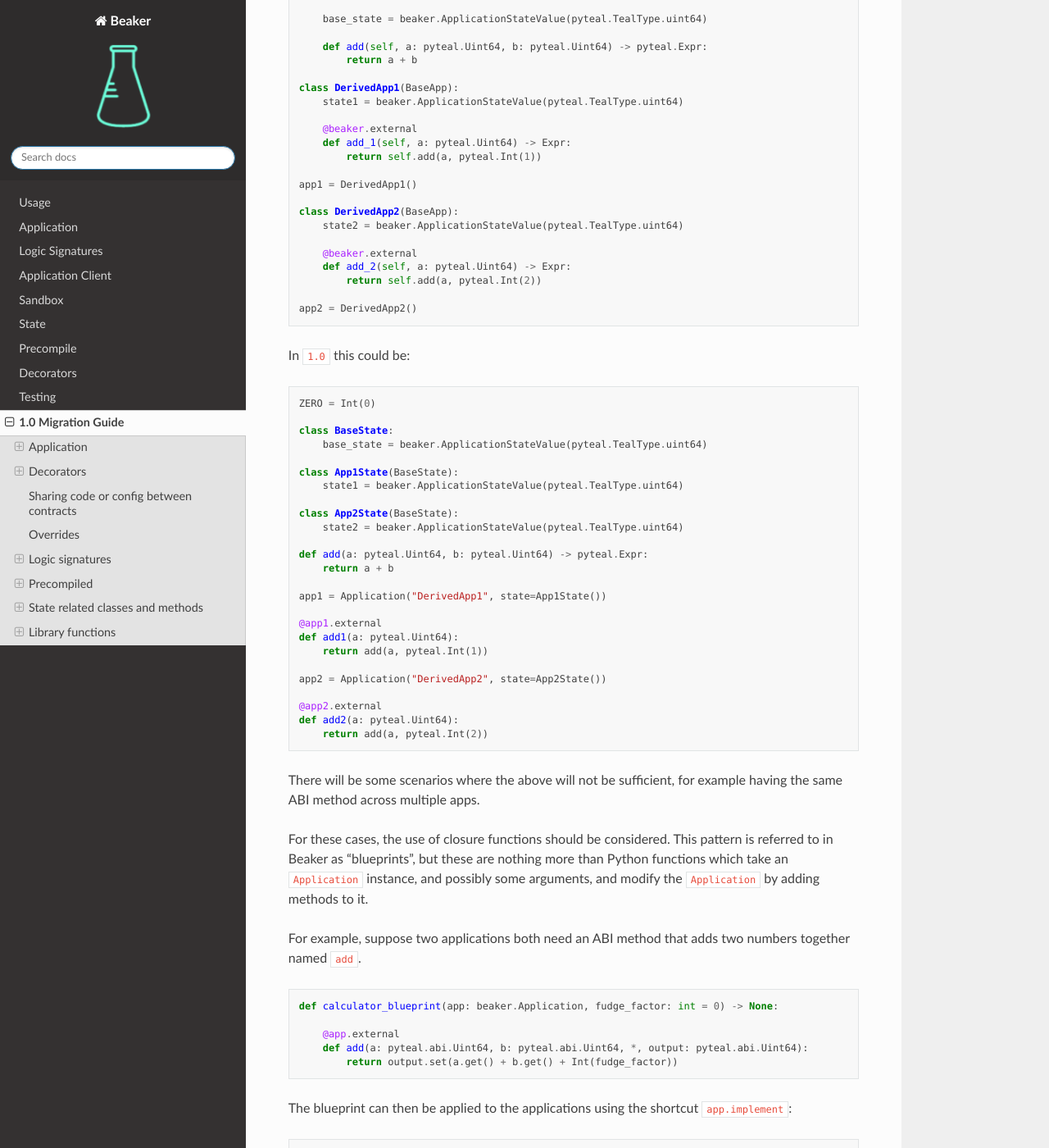
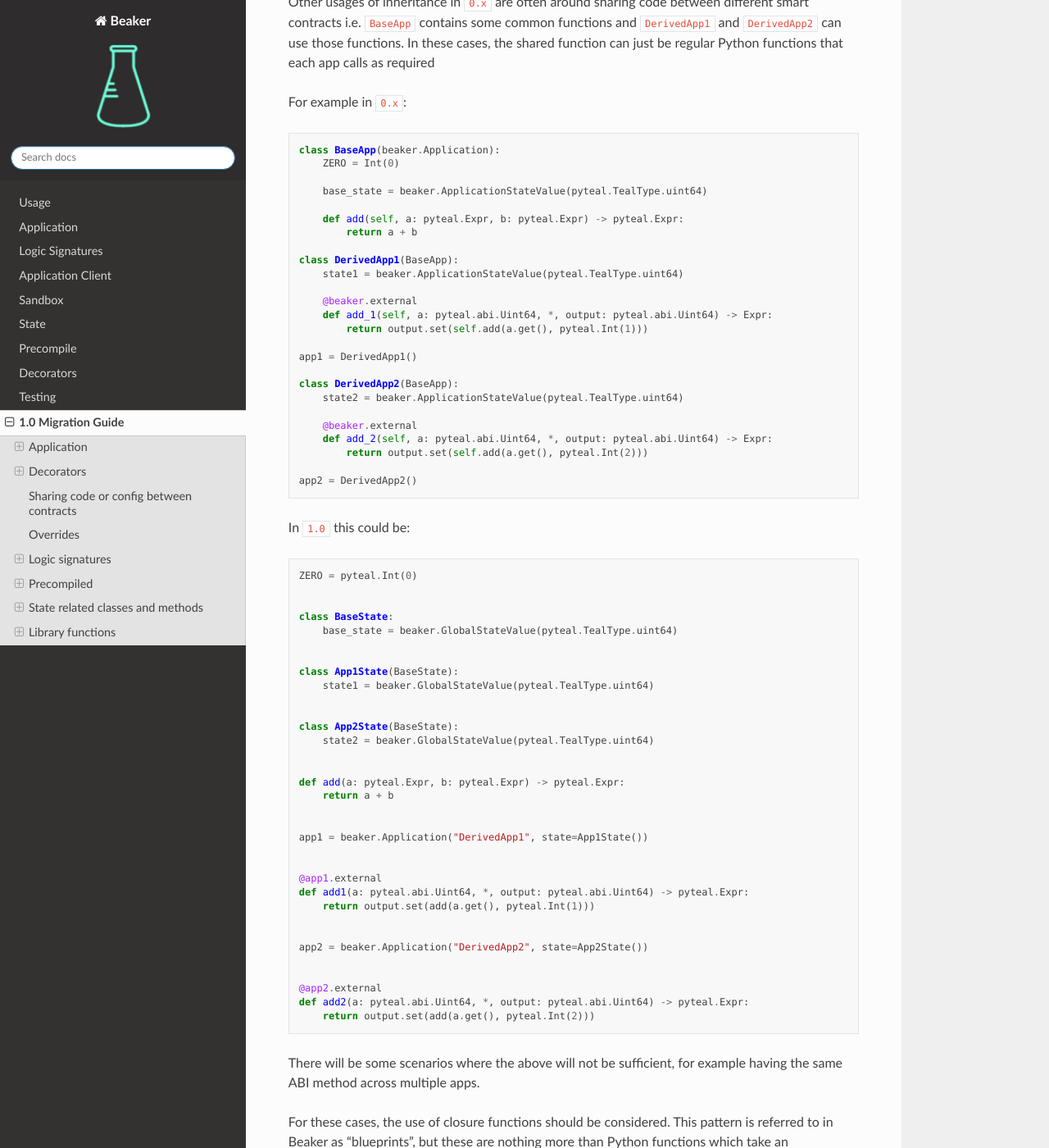
Before and after one commit to algorandfoundation/beaker, a Sphinx documentation site: the page built from docs/source/migration.rst, in a window 1280 px wide and 1400 px high, scrolled down 6029 px. Shown: the whole window at 82% size. Built offline with Sphinx 7.4.7 and the Read the Docs theme 2.0.0, drawn with Linux system fonts in a browser that asks for light colours; some of the changed text lies outside the part shown.

```diff
--- a/docs/source/migration.rst
+++ b/docs/source/migration.rst
@@ -12,6 +12,9 @@ Application instantiation
 With version ``1.0`` of Beaker an application is no longer defined by inheriting ``Application``, instead
 ``Application`` is instantiated directly, state is separated from the class, and methods are
 added through decorators on the ``Application`` instance.
+
+.. note:: The examples in this guide are assumed to have the following imports at the top, but have been
+          omitted for brevity ``import beaker`` and  ``import pyteal``
 
 For example in ``0.x``:
 
@@ -31,9 +34,11 @@ in ``1.0`` this becomes:
 .. code-block:: python
 
     class MyState:
-        my_value = beaker.ApplicationStateValue(pyteal.TealType.uint64)
+        my_value = beaker.GlobalStateValue(pyteal.TealType.uint64)
+
 
     app = beaker.Application("MyApp", state=MyState())
+
 
     @app.external
     def set_value(new_value: pyteal.abi.Uint64) -> pyteal.Expr:
@@ -86,7 +91,9 @@ becomes this in ``1.0``:
 
     app = beaker.Application(
         "MyApp",
-        build_options=beaker.BuildOptions(avm_version=7, scratch_slots=False, frame_pointers=False),
+        build_options=beaker.BuildOptions(
+            avm_version=7, scratch_slots=False, frame_pointers=False
+        ),
         descr="This is my Beaker app. There are others like it, but this one is mine",
     )
 
@@ -209,7 +216,7 @@ in ``1.0`` this becomes:
 
 .. code-block:: python
 
-    @pyteal.Subroutine(TealType.uint64)
+    @pyteal.Subroutine(pyteal.TealType.uint64)
     def add(a: pyteal.Expr, b: pyteal.Expr) -> pyteal.Expr:
         return a + b
 
@@ -237,6 +244,7 @@ In ``1.0`` this becomes:
 .. code-block:: python
 
     app = beaker.Application("MyApp")
+
 
     @app.external(
         bare=True,
@@ -272,15 +280,15 @@ For example in ``0.x``:
 
         base_state = beaker.ApplicationStateValue(pyteal.TealType.uint64)
 
-        def add(self, a: pyteal.Uint64, b: pyteal.Uint64) -> pyteal.Expr:
+        def add(self, a: pyteal.Expr, b: pyteal.Expr) -> pyteal.Expr:
             return a + b
 
     class DerivedApp1(BaseApp):
         state1 = beaker.ApplicationStateValue(pyteal.TealType.uint64)
 
         @beaker.external
-        def add_1(self, a: pyteal.Uint64) -> Expr:
-            return self.add(a, pyteal.Int(1))
+        def add_1(self, a: pyteal.abi.Uint64, *, output: pyteal.abi.Uint64) -> Expr:
+            return output.set(self.add(a.get(), pyteal.Int(1)))
 
     app1 = DerivedApp1()
 
@@ -288,8 +296,8 @@ For example in ``0.x``:
         state2 = beaker.ApplicationStateValue(pyteal.TealType.uint64)
 
         @beaker.external
-        def add_2(self, a: pyteal.Uint64) -> Expr:
-            return self.add(a, pyteal.Int(2))
+        def add_2(self, a: pyteal.abi.Uint64, *, output: pyteal.abi.Uint64) -> Expr:
+            return output.set(self.add(a.get(), pyteal.Int(2)))
 
     app2 = DerivedApp2()
 
@@ -297,31 +305,39 @@ In ``1.0`` this could be:
 
 .. code-block:: python
 
-    ZERO = Int(0)
+    ZERO = pyteal.Int(0)
+
 
     class BaseState:
-        base_state = beaker.ApplicationStateValue(pyteal.TealType.uint64)
+        base_state = beaker.GlobalStateValue(pyteal.TealType.uint64)
+
 
     class App1State(BaseState):
-        state1 = beaker.ApplicationStateValue(pyteal.TealType.uint64)
+        state1 = beaker.GlobalStateValue(pyteal.TealType.uint64)
+
 
     class App2State(BaseState):
-        state2 = beaker.ApplicationStateValue(pyteal.TealType.uint64)
+        state2 = beaker.GlobalStateValue(pyteal.TealType.uint64)
 
-    def add(a: pyteal.Uint64, b: pyteal.Uint64) -> pyteal.Expr:
+
+    def add(a: pyteal.Expr, b: pyteal.Expr) -> pyteal.Expr:
         return a + b
 
-    app1 = Application("DerivedApp1", state=App1State())
+
+    app1 = beaker.Application("DerivedApp1", state=App1State())
+
 
     @app1.external
-    def add1(a: pyteal.Uint64):
-        return add(a, pyteal.Int(1))
+    def add1(a: pyteal.abi.Uint64, *, output: pyteal.abi.Uint64) -> pyteal.Expr:
+        return output.set(add(a.get(), pyteal.Int(1)))
 
-    app2 = Application("DerivedApp2", state=App2State())
+
+    app2 = beaker.Application("DerivedApp2", state=App2State())
+
 
     @app2.external
-    def add2(a: pyteal.Uint64):
-        return add(a, pyteal.Int(2))
+    def add2(a: pyteal.abi.Uint64, *, output: pyteal.abi.Uint64) -> pyteal.Expr:
+        return output.set(add(a.get(), pyteal.Int(2)))
 
 There will be some scenarios where the above will not be sufficient, for example having the same ABI method across
 multiple apps.
@@ -335,28 +351,28 @@ For example, suppose two applications both need an ABI method that adds two numb
 .. code-block:: python
 
     def calculator_blueprint(app: beaker.Application, fudge_factor: int = 0) -> None:
-
         @app.external
         def add(a: pyteal.abi.Uint64, b: pyteal.abi.Uint64, *, output: pyteal.abi.Uint64):
-            return output.set(a.get() + b.get() + Int(fudge_factor))
+            return output.set(a.get() + b.get() + pyteal.Int(fudge_factor))
 
 The blueprint can then be applied to the applications using the shortcut ``app.implement``:
 
 .. code-block:: python
 
-    app = Application("App").implement(calculator_blueprint)
+    app = beaker.Application("App").implement(calculator_blueprint)
 
-    off_by_one_app = Application("OffByOne").implement(calculator_blueprint, fudge_factor=1)
-
+    off_by_one_app = beaker.Application("OffByOne").implement(
+        calculator_blueprint, fudge_factor=1
+    )
 
 Note that this is equivalent to:
 
 .. code-block:: python
 
-    app = Application("App")
+    app = beaker.Application("App")
     calculator_blueprint(app)
 
-    off_by_one_app = Application("OffByOne")
+    off_by_one_app = beaker.Application("OffByOne")
     calculator_blueprint(off_by_one_app, fudge_factor=1)
 
 
@@ -392,13 +408,15 @@ In ``1.0`` this becomes:
 
     def a_blueprint(app: beaker.Application) -> None:
         @app.external
-        def same_signature(a: abi.Uint64, b: abi.Uint64):
+        def same_signature(a: pyteal.abi.Uint64, b: pyteal.abi.Uint64):
             ...
+
 
     app = beaker.Application("DerivedApp").implement(a_blueprint)
 
+
     @app.external(override=True)
-    def same_signature(a: abi.Uint64, b: abi.Uint64):
+    def same_signature(a: pyteal.abi.Uint64, b: pyteal.abi.Uint64):
         ...
 
 For example in ``0.x`` an override with a different signature:
@@ -569,6 +587,7 @@ In ``1.0`` this becomes:
 
     app = beaker.Application("MyApp")
 
+
     @app.external
     def check_it():
         precompile = beaker.precompiled(my_logic_signature)
@@ -598,24 +617,27 @@ by keyword only, for example:
          @external
          def check_it(self):
              return pt.Assert(
-                 pt.Txn.sender() == self.pc.logic.template_hash(pt.Int(tmpl_val))
+                 pt.Txn.sender() == self.pc.logic.template_hash(pt.Int(template_value))
              )
 
 Could become:
 
 .. code-block:: python
 
-    lsig = LogicSignatureTemplate(
-         lambda tv: pyteal.Seq(pyteal.Assert(tv), pyteal.Int(1)),
-         runtime_template_variables={"tv": pyteal.TealType.uint64},
-     )
+    lsig = beaker.LogicSignatureTemplate(
+        lambda tv: pyteal.Seq(pyteal.Assert(tv), pyteal.Int(1)),
+        runtime_template_variables={"tv": pyteal.TealType.uint64},
+    )
 
     app = beaker.Application("App")
 
+
     @app.external
-     def check_it() -> ptyeal.Expr:
-         lsig_pc = beaker.precompiled(lsig)
-         return pyteal.Assert(pyteal.Txn.sender() == lsig_pc.address(tv=pyteal.Int(tmpl_val)))
+    def check_it() -> pyteal.Expr:
+        lsig_pc = beaker.precompiled(lsig)
+        return pyteal.Assert(
+            pyteal.Txn.sender() == lsig_pc.address(tv=pyteal.Int(template_value))
+        )
 
 Note the ``tv=`` in the call to ``address``, versus the lack of the variable name in the call to ``template_hash`` previously.
 
@@ -646,13 +668,16 @@ In ``1.0`` this becomes:
 
 .. code-block:: python
 
+    import beaker.precompile
+    import algosdk.atomic_transaction_composer
+
     signature = beaker.LogicSignature(...)
 
-    precompiled_signature = beaker.PrecompiledLogicSignature(signature, client=...)
+    precompiled_signature = beaker.precompile.PrecompiledLogicSignature(
+        signature, client=...
+    )
     signer = algosdk.atomic_transaction_composer.LogicSigTransactionSigner(
-        algosdk.transaction.LogicSigAccount(
-            precompiled_signature.logic_program.raw_binary
-        )
+        algosdk.transaction.LogicSigAccount(precompiled_signature.logic_program.raw_binary)
     )
 
 Templated Signer
@@ -678,16 +703,18 @@ In ``1.0`` this becomes:
 
 .. code-block:: python
 
+    import beaker.precompile
+    import algosdk.atomic_transaction_composer
+
     signature = beaker.LogicSignatureTemplate(
-        lambda tv: ...,
-        runtime_template_variables={"tv": pyteal.TealType.uint64}
+        lambda tv: ..., runtime_template_variables={"tv": pyteal.TealType.uint64}
     )
 
-    precompiled_signature = beaker.PrecompiledLogicSignatureTemplate(signature, client=...)
+    precompiled_signature = beaker.precompile.PrecompiledLogicSignatureTemplate(
+        signature, client=...
+    )
     signer = algosdk.atomic_transaction_composer.LogicSigTransactionSigner(
-        algosdk.transaction.LogicSigAccount(
-            precompiled_signature.populate_template(tv=123)
-        )
+        algosdk.transaction.LogicSigAccount(precompiled_signature.populate_template(tv=123))
     )
 
 State related classes and methods
```
Also changed, not shown: other parts of docs/source/migration.rst (+3 -3 lines).
